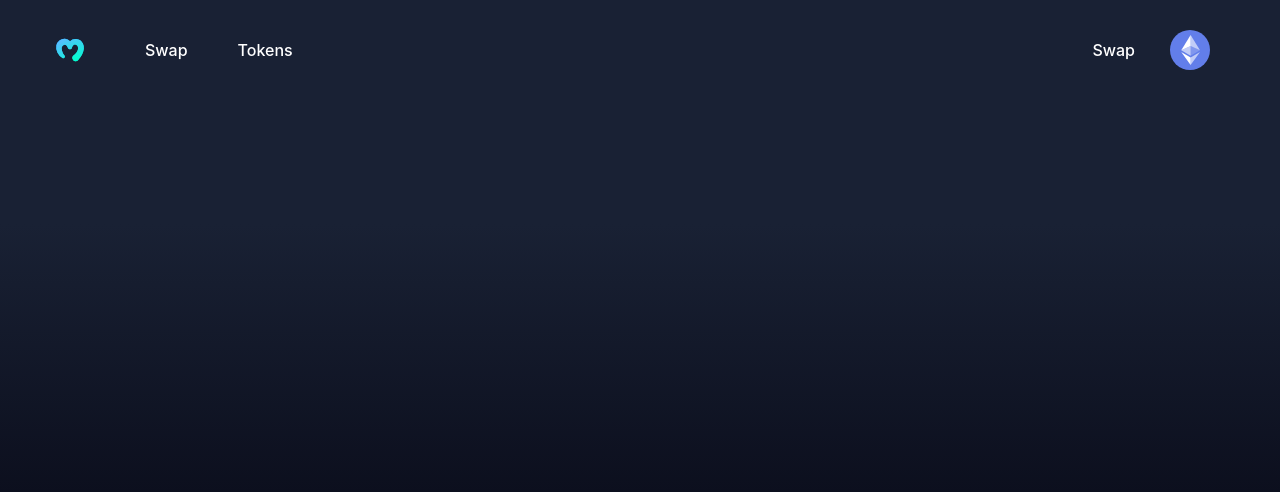
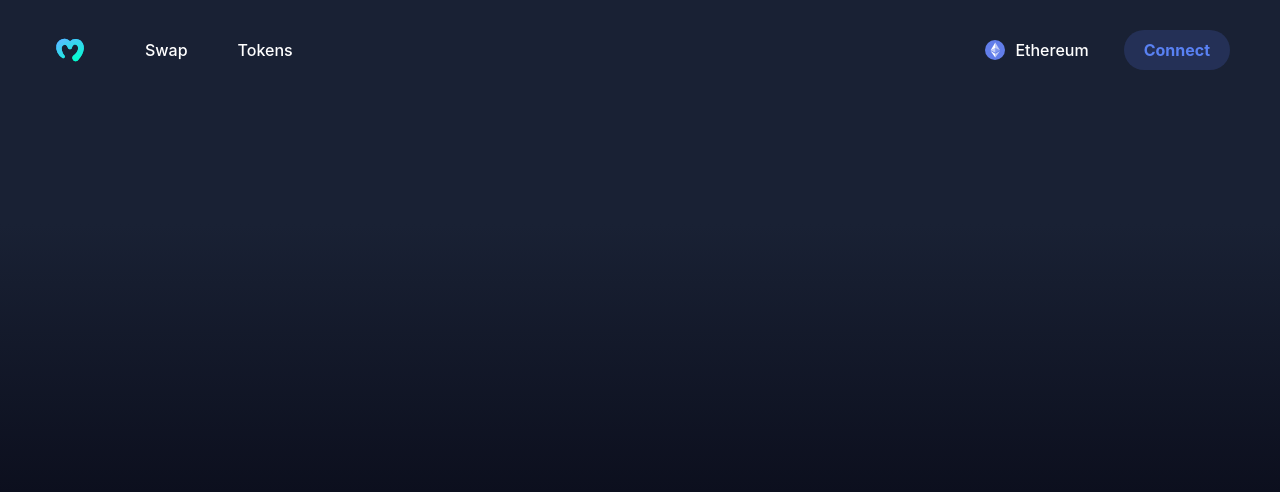
Before and after one commit to DennohKim/moralis-1inch-aggregator, a React (Create React App) app in the folder dex/: page / in a window 1280 px wide. Shown: the top 492 px of the page. Built offline with nearby package versions, Linux system fonts and the light colour scheme.

Commit message:
feat: build header

```diff
--- a/dex/src/App.js
+++ b/dex/src/App.js
@@ -1,6 +1,4 @@
 import "./App.css";
-import Logo from "./moralis-logo.svg";
-import Eth from "./eth.svg";
 
 import Header from "./components/Header";
 
--- a/dex/src/components/Header.js
+++ b/dex/src/components/Header.js
@@ -1,4 +1,4 @@
-import React from 'react'
+import React from "react";
 import Logo from "../moralis-logo.svg";
 import Eth from "../eth.svg";
 
@@ -11,15 +11,18 @@ function Header() {
           <div className="headerItem">Swap</div>
           <div className="headerItem">Tokens</div>
         </div>
-        <div className='rightH'>
-        <div className="headerItem">Swap</div>
-        <img src={Eth} alt="logo" className="logo" />
-
-
+        <div className="rightH">
+          <div className="headerItem">
+            <img src={Eth} alt="eth" className="eth" />
+            Ethereum
+          </div>
+          <div className="connectButton">
+            Connect
+          </div>
         </div>
       </header>
     </div>
-  )
+  );
 }
 
-export default Header
+export default Header;
```
